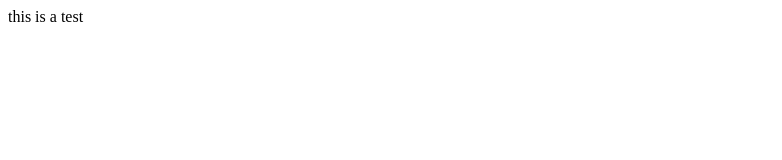
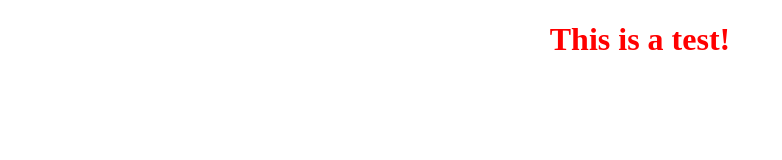
Before and after one commit to 12jihan/nodeTingz, a website: page static/index.html in a window 1280 px wide. Shown: the whole page, without its empty margins (0-782 px from the left). Drawn offline with Linux system fonts and the light colour scheme.

Commit message:
this is a push to make sure that I can use it on other computers really

```diff
--- a/static/index.html
+++ b/static/index.html
@@ -5,12 +5,14 @@
     <meta charset="UTF-8">
     <meta name="viewport" content="width=device-width, initial-scale=1.0">
     <meta http-equiv="X-UA-Compatible" content="ie=edge">
-    <title>Top Fragr</title>
+    <title>This is Node</title>
+
+    <link rel="stylesheet" type="text/css " href="./main.css">
 </head>
 
 <body>
     <div>
-        this is a test
+        <h1>This is a test!</h1>
     </div>
 </body>
 
--- /dev/null
+++ b/static/main.css
@@ -0,0 +1,4 @@
+h1 {
+    text-align: center;
+    color: red;
+}
```
Also changed, not shown: app.js (+4 -3 lines).
